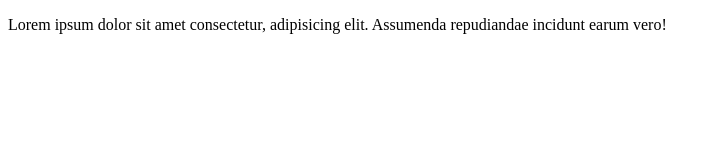
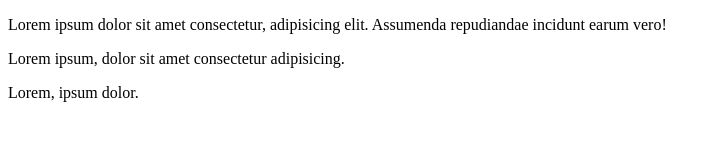
Before and after one commit to muhomor357/homework12, a plain HTML site: page index.html in a window 1280 px wide. Shown: the whole page, without its empty margins (0-720 px from the left). Drawn offline with Linux system fonts and the light colour scheme.

Commit message:
coursetas31

```diff
--- a/index.html
+++ b/index.html
@@ -7,5 +7,7 @@
 </head>
 <body>
     <p>Lorem ipsum dolor sit amet consectetur, adipisicing elit. Assumenda repudiandae incidunt earum vero!</p>
+    <p>Lorem ipsum, dolor sit amet consectetur adipisicing.</p>
+    <p>Lorem, ipsum dolor.</p>
 </body>
 </html>
```
